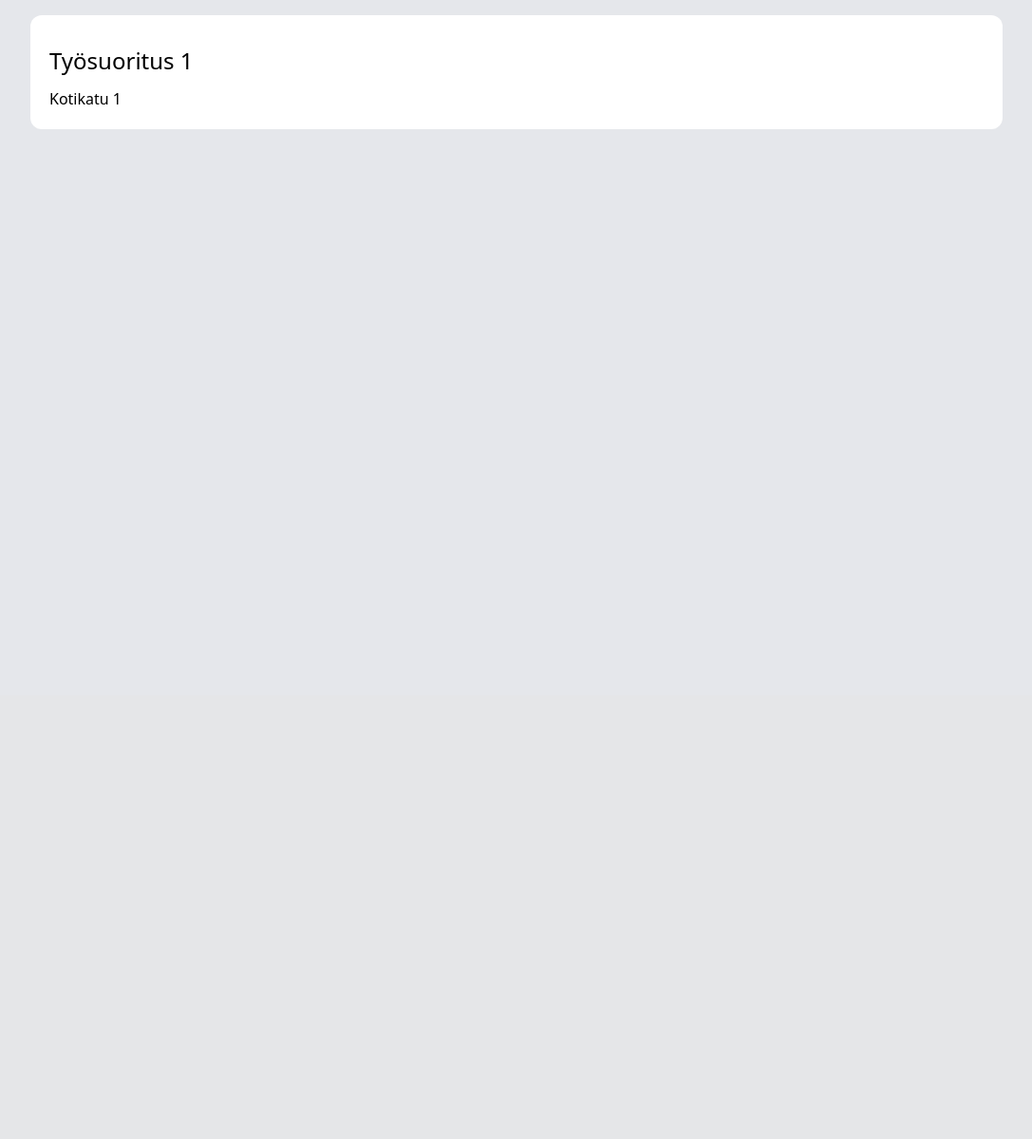
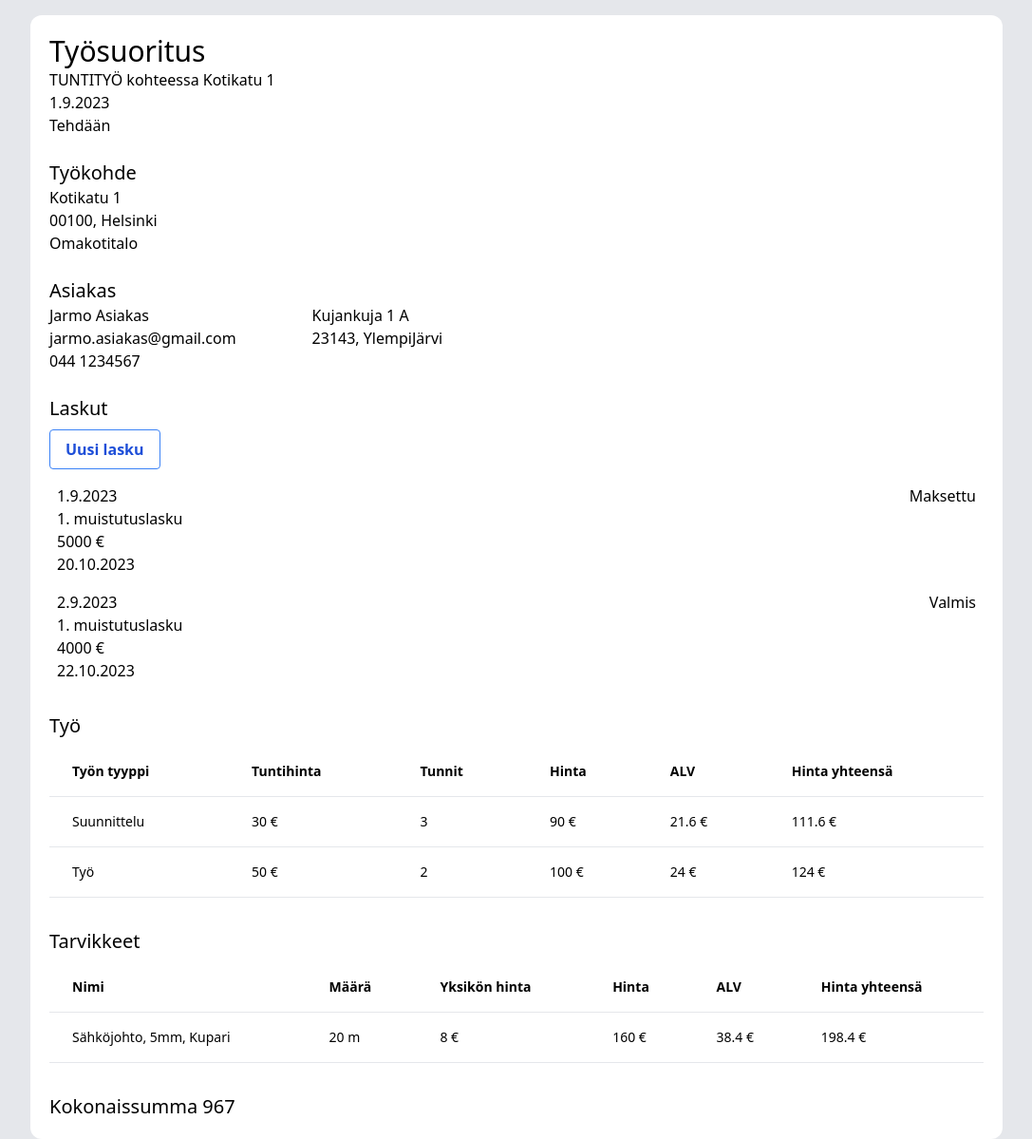
Before and after one commit to ahakkar/tiko, a Node server app: page /tyosuoritukset/1 in a window 1280 px wide. Shown: the part 68-1267 px from the top of the page at 95% size, without its empty margins (96-1183 px from the left). Before the commit the page ends 204 px from the top, so only its background shows below. Run offline with Node 20, Linux system fonts and the light colour scheme; some libraries are stand-ins or nearby versions.

Commit message:
Tee työsuoritusten sivuja eteenpäin. /työsuoritus/[id] on nappeja lukuunottamatta tehty

```diff
--- a/src/views/tyosuoritukset/tyosuoritus.hbs
+++ b/src/views/tyosuoritukset/tyosuoritus.hbs
@@ -1,3 +1,142 @@
-<h1 class="font-medium text-2xl py-3">Työsuoritus {{tyosuoritus.id}}</h1>
+<h1 class="font-medium text-3xl">Työsuoritus</h1>
 
-<div>{{tyokohde.osoite}}</div>
+<div>
+  <div><span class="uppercase">{{tyosuoritus.tyyppi}}</span> kohteessa {{tyokohde.osoite}}</div>
+  <div>{{tyosuoritus.aloitus_pvm}}</div>
+  <div class="capitalize">{{tyosuoritus.tila}}</div>
+</div>
+
+<div class="py-3"></div>
+
+<div>
+  <h2 class="font-medium text-xl">Työkohde</h2>
+  <div>{{tyokohde.osoite}}</div>
+  <div>{{tyokohde.postinumero}}, {{tyokohde.postitoimipaikka}}</div>
+  <div class="capitalize">{{tyokohde.tyyppi}}</div>
+</div>
+
+<div class="py-3"></div>
+
+<div>
+  <h2 class="font-medium text-xl">Asiakas</h2>
+  <div class="flex">
+    <div>
+      <div>{{asiakas.nimi}}</div>
+      {{#if asiakas.sahkoposti}}<div>{{asiakas.sahkoposti}}</div>{{/if}}
+      {{#if asiakas.puhelinnumero}}<div>{{asiakas.puhelinnumero}}</div>{{/if}}
+    </div>
+    <div class="px-10"></div>
+    <div class="shrink-0">
+      <div>{{asiakas.osoite}}</div>
+      <div>{{asiakas.postinumero}}, {{asiakas.postitoimipaikka}}</div>
+    </div>
+  </div>
+</div>
+
+<div class="py-3"></div>
+
+<div>
+  <h2 class="font-medium text-xl">Laskut</h2>
+
+  <button hx-get="/tyosuoritukset/uusi" hx-target="#main-content" hx-push-url="true"
+    class="bg-transparent hover:bg-blue-500 text-blue-700 font-semibold hover:text-white py-2 px-4 border border-blue-500 hover:border-transparent rounded my-2">
+    Uusi lasku
+  </button>
+
+  {{#each lasku}}
+  <div hx-get="/laskut/{{id}}" hx-target="#main-content" hx-push-url="true"
+    class="flex justify-between p-2 hover:bg-slate-200 rounded cursor-pointer">
+    <div>
+      <div class="font-medium">{{pvm}}</div>
+      {{#if jarjestysluku}}<div>{{jarjestysluku}}. muistutuslasku</div>{{/if}}
+      <div>{{summa}} €</div>
+      <div>{{era_pvm}}</div>
+    </div>
+    <div class="capitalize">
+      {{tila}}
+    </div>
+  </div>
+  {{/each}}
+</div>
+
+<div class="py-3"></div>
+
+<div>
+  <h2 class="font-medium text-xl">Työ</h2>
+
+  <div class="flex flex-col">
+    <div class="overflow-x-auto sm:-mx-6 lg:-mx-8">
+      <div class="inline-block min-w-full py-2 sm:px-6 lg:px-8">
+        <div class="overflow-hidden">
+          <table class="min-w-full text-left text-sm font-light">
+            <thead class="border-b font-medium dark:border-neutral-500">
+              <tr>
+                <th scope="col" class="px-6 py-4">Työn tyyppi</th>
+                <th scope="col" class="px-6 py-4">Tuntihinta</th>
+                <th scope="col" class="px-6 py-4">Tunnit</th>
+                <th scope="col" class="px-6 py-4">Hinta</th>
+                <th scope="col" class="px-6 py-4">ALV</th>
+                <th scope="col" class="px-6 py-4">Hinta yhteensä</th>
+              </tr>
+            </thead>
+            <tbody>
+              {{#each tuntihinnat}}
+              <tr class="border-b transition duration-300 ease-in-out hover:bg-neutral-100">
+                <td class="whitespace-nowrap px-6 py-4 capitalize">{{tyyppi}}</td>
+                <td class="whitespace-nowrap px-6 py-4">{{tuntihinta}} €</td>
+                <td class="whitespace-nowrap px-6 py-4">{{tunnit}}</td>
+                <td class="whitespace-nowrap px-6 py-4">{{hinta}} €</td>
+                <td class="whitespace-nowrap px-6 py-4">{{alv}} €</td>
+                <td class="whitespace-nowrap px-6 py-4">{{hinta_yhteensa}} €</td>
+              </tr>
+              {{/each}}
+            </tbody>
+          </table>
+        </div>
+      </div>
+    </div>
+  </div>
+</div>
+
+<div class="py-3"></div>
+
+<div>
+  <h2 class="font-medium text-xl">Tarvikkeet</h2>
+
+  <div class="flex flex-col">
+    <div class="overflow-x-auto sm:-mx-6 lg:-mx-8">
+      <div class="inline-block min-w-full py-2 sm:px-6 lg:px-8">
+        <div class="overflow-hidden">
+          <table class="min-w-full text-left text-sm font-light">
+            <thead class="border-b font-medium dark:border-neutral-500">
+              <tr>
+                <th scope="col" class="px-6 py-4">Nimi</th>
+                <th scope="col" class="px-6 py-4">Määrä</th>
+                <th scope="col" class="px-6 py-4">Yksikön hinta</th>
+                <th scope="col" class="px-6 py-4">Hinta</th>
+                <th scope="col" class="px-6 py-4">ALV</th>
+                <th scope="col" class="px-6 py-4">Hinta yhteensä</th>
+              </tr>
+            </thead>
+            <tbody>
+              {{#each tarvikkeet}}
+              <tr class="border-b transition duration-300 ease-in-out hover:bg-neutral-100">
+                <td class="whitespace-nowrap px-6 py-4 capitalize">{{nimi}}</td>
+                <td class="whitespace-nowrap px-6 py-4">{{maara}} {{yksikko}}</td>
+                <td class="whitespace-nowrap px-6 py-4">{{hinta_ulos}} €</td>
+                <td class="whitespace-nowrap px-6 py-4">{{hinta}} €</td>
+                <td class="whitespace-nowrap px-6 py-4">{{alv}} €</td>
+                <td class="whitespace-nowrap px-6 py-4">{{hinta_yhteensa}} €</td>
+              </tr>
+              {{/each}}
+            </tbody>
+          </table>
+        </div>
+      </div>
+    </div>
+  </div>
+</div>
+
+<div class="py-3"></div>
+
+<div class="font-medium text-xl">Kokonaissumma {{kokonaissumma}}</div>
```
Also changed, not shown: src/controllers/tyosuoritukset.ts (+80 -10 lines), src/views/tyosuoritukset/index.hbs (+8 -8 lines).
